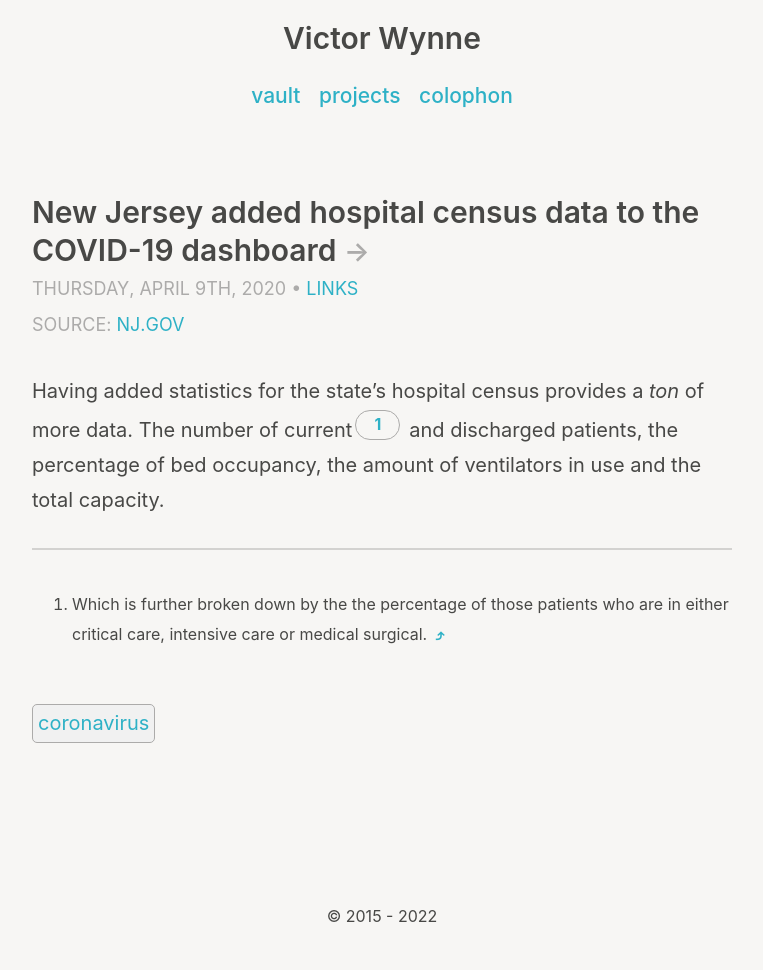
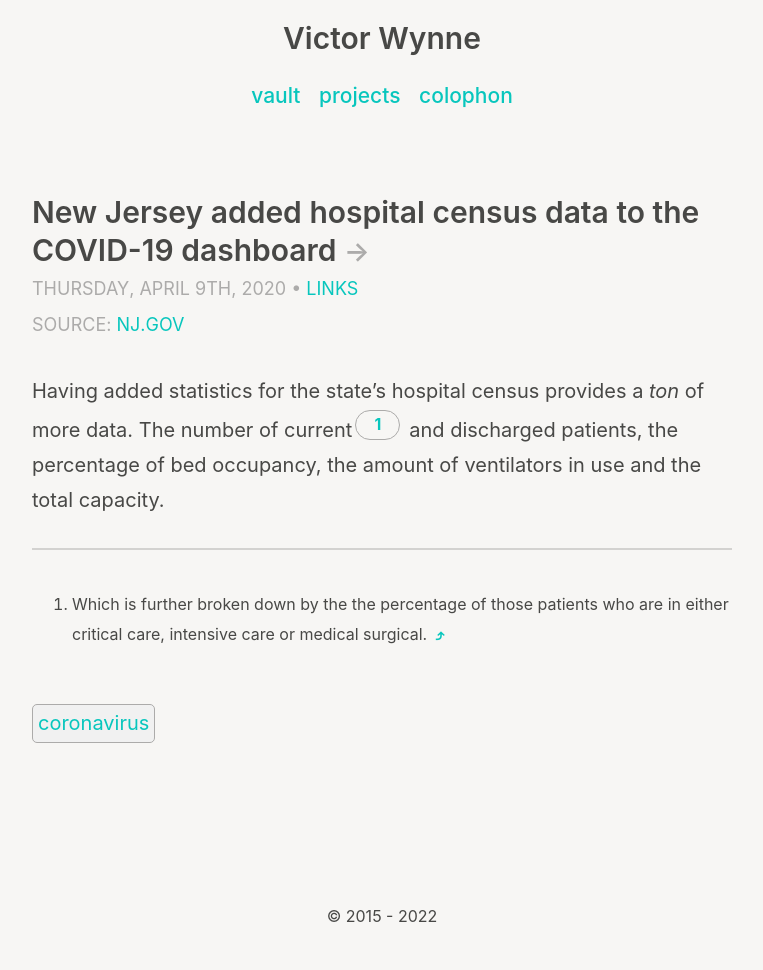
Before and after one commit to wertercatt/tooters, a Jekyll site: the page built from _posts/2020-04-09-new-jersey-added-hospital-census-data-to-the-covid-19-dashboard.md, in a window 1280 px wide. Shown: the whole page, without its empty margins (258-1021 px from the left). Built offline with Jekyll 4.4.1, drawn with Linux system fonts in a browser that asks for light colours.

Commit message:
Further light mode accent color refinement.
Signed-off-by: Victor Wynne <81656443+victorwynne@users.noreply.github.com>

```diff
--- a/_sass/_variables.scss
+++ b/_sass/_variables.scss
@@ -12,7 +12,7 @@ $tag-border: #5a5959;
 
 $light-scheme-bg: #f7f6f4;
 $light-scheme-text: #484846;
-$light-scheme-accent: #2eb1c6;
+$light-scheme-accent: #08c6bd;
 $light-scheme-header: #acabaa;
 $light-scheme-header-before: #acabaa;
 $light-scheme-element: #acabaa;
```
